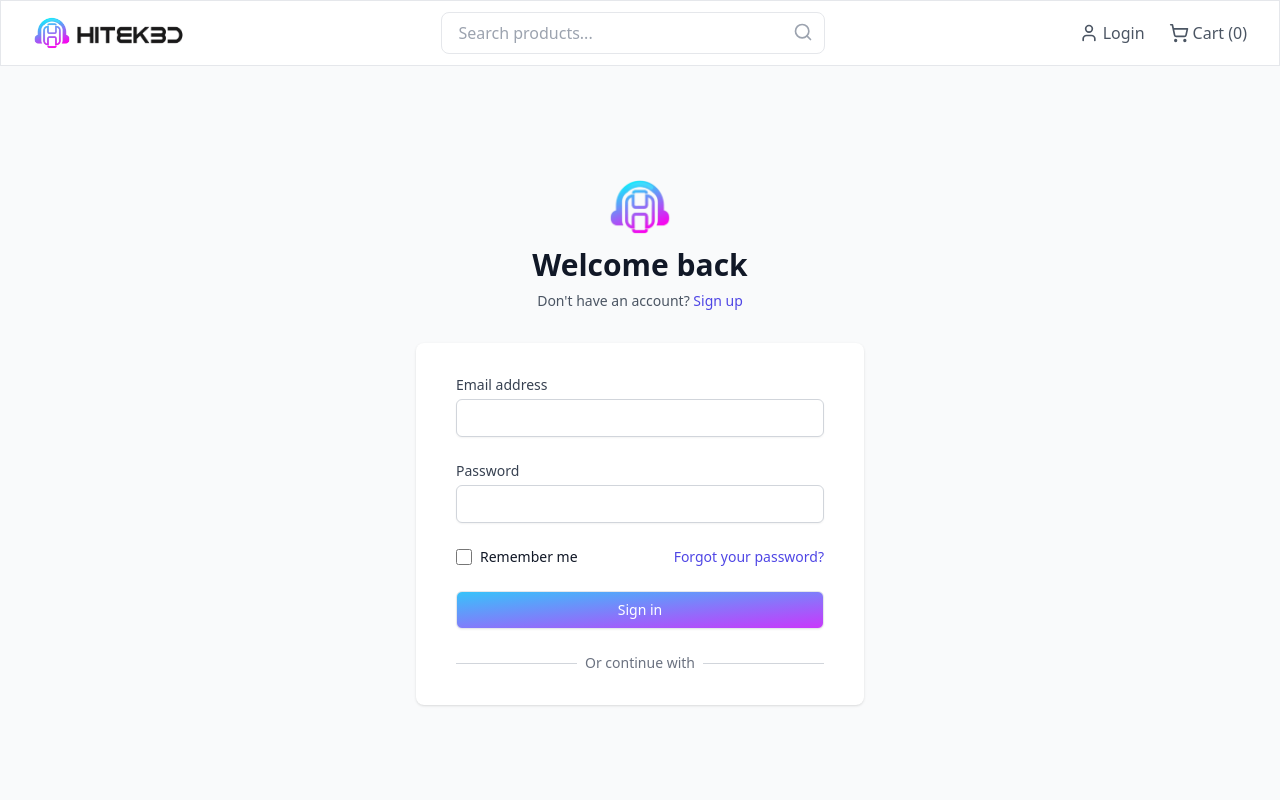
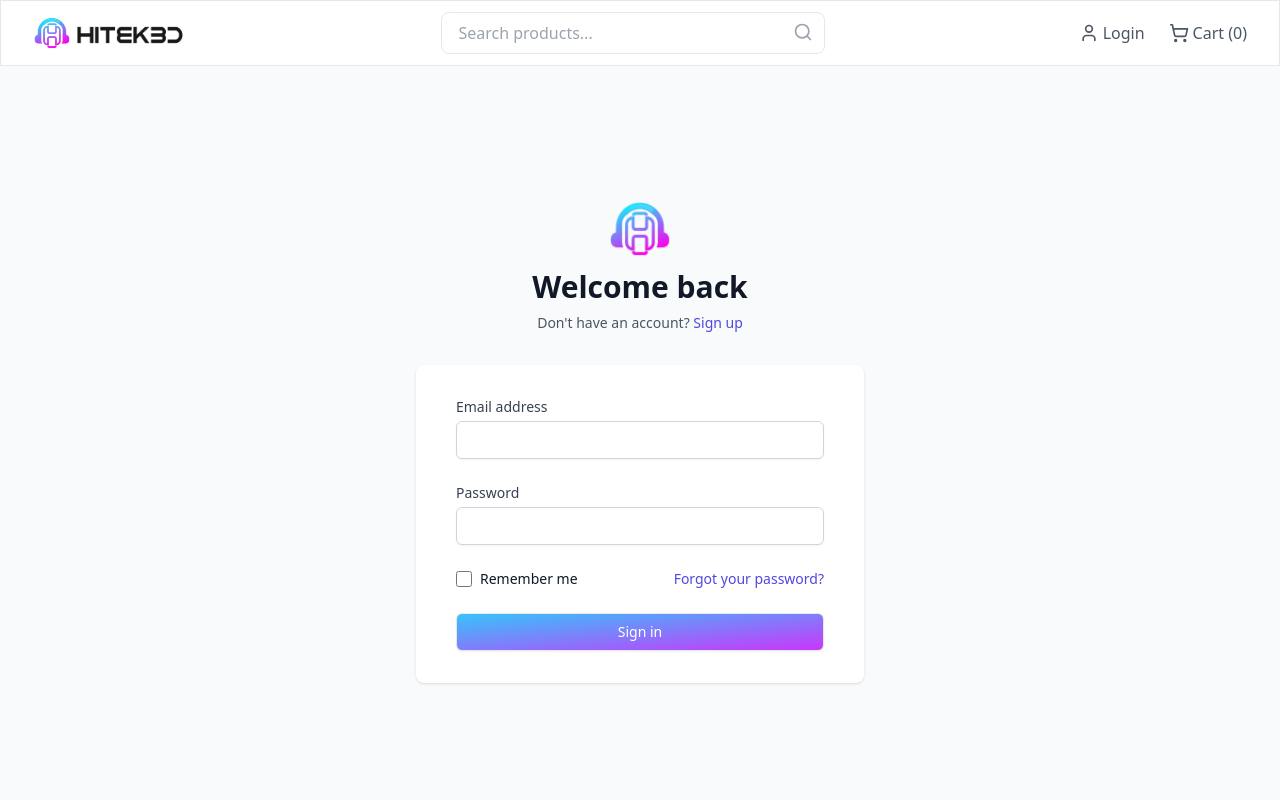
Before and after one commit to Tamim-369/hitekbd-ecommerce, a React (Vite) app in the folder client/: page /login in a window 1280 px wide. Shown: the top 800 px of the page. Built offline with nearby package versions, Linux system fonts and the light colour scheme.

Commit message:
fixing login page

```diff
--- a/client/src/pages/Login.tsx
+++ b/client/src/pages/Login.tsx
@@ -92,19 +92,6 @@
           </button>
         </div>
       </form>
-
-      <div className="mt-6">
-        <div className="relative">
-          <div className="absolute inset-0 flex items-center">
-            <div className="w-full border-t border-gray-300" />
-          </div>
-          <div className="relative flex justify-center text-sm">
-            <span className="px-2 bg-white text-gray-500">
-              Or continue with
-            </span>
-          </div>
-        </div>
-      </div>
     </AuthLayout>
   );
 }
```
